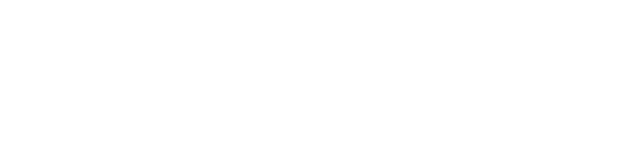
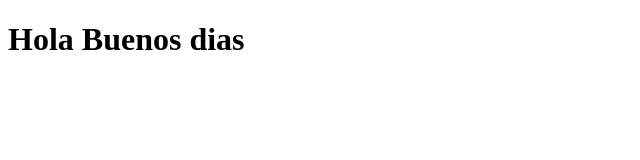
Before and after one commit to luis7torres/test1, a plain HTML site: page index.html in a window 1280 px wide. Shown: the whole page, without its empty margins (0-640 px from the left). Drawn offline with Linux system fonts and the light colour scheme.

Commit message:
Se agrego Hola buenos dias

```diff
--- a/index.html
+++ b/index.html
@@ -5,5 +5,7 @@
     <meta name="viewport" content="width=device-width, initial-scale=1.0" />
     <title>Document</title>
   </head>
-  <body></body>
+  <body>
+    <h1>Hola Buenos dias</h1>
+  </body>
 </html>
```
